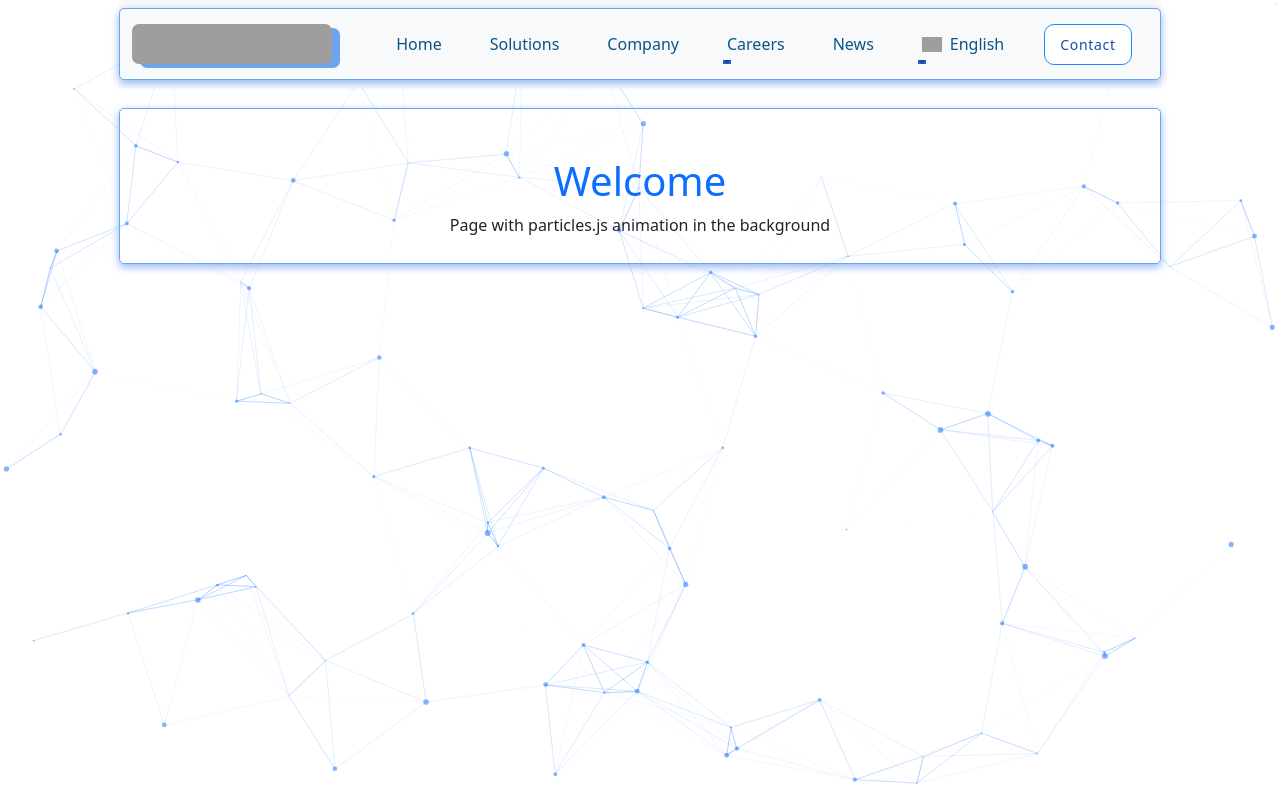
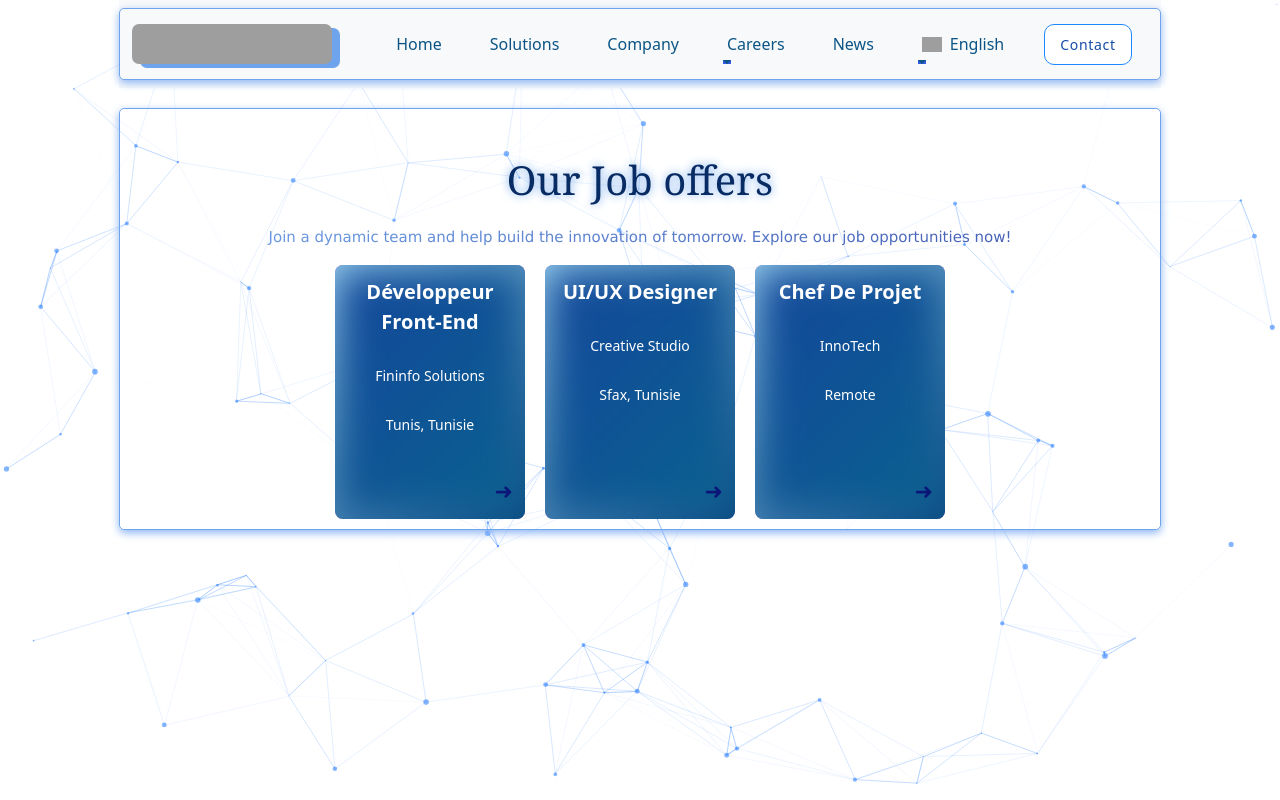
Before and after one commit to GhofraneRezguii/react-test-postuler, a React (Create React App) app: page / in a window 1280 px wide. Built offline with nearby package versions, Linux system fonts and the light colour scheme; grey boxes are pictures that could not be loaded.

Commit message:
Jobcard style

```diff
--- a/src/App.css
+++ b/src/App.css
@@ -15,3 +15,63 @@ body, html, #root {
   left: 0;
   background-color:transparent ;
 }
+/* descp anim */
+/* ========== ANIMATION SLIDE-IN GAUCHE ========== */
+@keyframes slideInLeft {
+  0% {
+    transform: translateX(-100%);
+    opacity: 0;
+  }
+  100% {
+    transform: translateX(0);
+    opacity: 1;
+  }
+}
+
+.slide-in-left {
+  animation: slideInLeft 1s ease-out forwards;
+
+}
+
+/* ========== GRADIENT TEXT ANIMÉ ========== */
+@keyframes gradientShift {
+  0% {
+    background-position: 0% 50%;
+  }
+  50% {
+    background-position: 100% 50%;
+  }
+  100% {
+    background-position: 0% 50%;
+  }
+}
+
+.gradient-text {
+  background: linear-gradient(270deg, #1e90ff, #110f79,rgb(117, 168, 235));
+  background-size: 400% 400%;
+  -webkit-background-clip: text;
+  -webkit-text-fill-color: transparent;
+  animation: gradientShift 6s ease infinite;
+  font-weight: 500;
+  font-size: 1.2rem;
+  /* text-shadow:7px 4px 9px #7ba6ea; */
+}
+
+
+
+
+/* popup title */
+@keyframes popIn {
+  0% {
+    opacity: 0;
+    transform: scale(0.5);
+  }
+  100% {
+    opacity: 1;
+    transform: scale(1);
+  }
+}
+
+.pop-up {
+  animation: popIn 0.6s ease forwards;
+}
--- a/src/App.js
+++ b/src/App.js
@@ -1,7 +1,8 @@
-import './App.css';
-import ParticlesBackground from './Components/ParticlesBackground';
-import Navbar from './Components/Navbar';
-import { useTranslation } from 'react-i18next';
+import "./App.css";
+import ParticlesBackground from "./Components/ParticlesBackground";
+import Navbar from "./Components/Navbar";
+import Offres from './Components/Offres';
+import { useTranslation } from "react-i18next";
 
 function App() {
   const { t, i18n } = useTranslation();
@@ -25,9 +26,32 @@ function App() {
       </div> */}
 
       {/* Contenu traduit */}
-      <div className="container text-center pt-5" style={{ marginTop: '20px' }}>
-        <h1 style={{ color: "#0d6efd" }}>{t('home.bienvenue')}</h1>
-        <p>{t('home.description')}</p>
+      <div className="container text-center pt-5" style={{ marginTop: "20px" }}>
+        <h1
+          style={{
+            color: "#072b62",
+            lineHeight: "45px",
+            margin: 0,
+            fontFamily: "Georgia, serif",
+            textShadow: "0 0 10px rgb(110, 164, 235)",
+          }}
+          className="pop-up"
+        >
+          {t("home.title")}
+        </h1>
+        <br></br>
+        <div className="slide-in-left">
+          <p
+            className="slide-in-left gradient-text"
+            style={{
+              fontFamily: "'Lucida Sans', Geneva, Verdana, sans-serif",
+              fontSize: "15px",
+            }}
+          >
+            {t("home.description")}
+          </p>
+        </div>
+        <Offres />
       </div>
     </div>
   );
--- /dev/null
+++ b/src/Components/JobCard.css
@@ -0,0 +1,86 @@
+.job-card {
+    position: relative;
+    width: 190px;
+    height: 254px;
+    background-color: rgb(168, 128, 225);
+    display: flex;
+    flex-direction: column;
+    justify-content: end;
+    padding: 12px;
+    gap: 12px;
+    border-radius: 8px;
+    cursor: pointer;
+    color: white;
+    overflow: hidden;
+    z-index: 1;
+}
+
+  .job-card::before {
+    content: '';
+    position: absolute;
+    inset: 0;
+    left: -5px;
+    margin: auto;
+    width: 200px;
+    height: 264px;
+    border-radius: 10px;
+    background: linear-gradient(-45deg, #0a4881 0%, #95cded 100%);
+    z-index: -10;
+    pointer-events: none;
+    transition: all 0.6s cubic-bezier(0.175, 0.885, 0.32, 1.275);
+  }
+
+  .job-card::after {
+    content: "";
+    z-index: -1;
+    position: absolute;
+    inset: 0;
+    background: linear-gradient(-45deg, #0a6190 0%, #13479a 100%,#120766 0%);
+    transform: translate3d(0, 0, 0) scale(0.95);
+    filter: blur(20px);
+  }
+
+  .job-card .heading {
+    font-size: 20px;
+    text-transform: capitalize;
+    font-weight: 700;
+  }
+
+  .job-card p:not(.heading) {
+    font-size: 14px;
+  }
+
+  .job-card p:last-child {
+    color: #0c085c;
+    font-weight: 600;
+  }
+
+  .job-card:hover::after {
+    filter: blur(30px);
+  }
+
+  .job-card:hover::before {
+    transform: rotate(-90deg) scaleX(1.34) scaleY(0.77);
+  }
+
+
+
+
+
+.arrow-link {
+    display: flex;
+    justify-content: flex-end;
+    margin-top: auto;
+  }
+
+  .arrow-button {
+    font-size: 22px;
+    color: #0c1578;
+    text-decoration: none;
+    transition: transform 0.3s ease;
+  }
+
+  .arrow-button:hover {
+    transform: translateX(5px);
+    color: #40c9ff;
+  }
--- /dev/null
+++ b/src/Components/JobCard.jsx
@@ -0,0 +1,21 @@
+import React from 'react';
+import './JobCard.css';
+import './JobCard.css';
+
+function JobCard({ title, company, location, link }) {
+  return (
+    <div className="job-card">
+      <p className="heading">{title}</p>
+      <p>{company}</p>
+      <p>{location}</p>
+
+      <div className="arrow-link">
+        <a href={link} className="arrow-button">
+          ➜ {/* ou <i className="bi bi-arrow-right"></i> pour Bootstrap Icons */}
+        </a>
+      </div>
+    </div>
+  );
+}
+
+export default JobCard;
--- a/src/Components/Navbar.css
+++ b/src/Components/Navbar.css
@@ -1,5 +1,6 @@
 :root {
     --shadow-color: rgb(110, 164, 235);
+   /* color: #072b62; */
   }
 
 
@@ -119,7 +120,7 @@ body {
     overflow: hidden;
     position: relative;
     border-radius: 10px;
-  overflow: hidden;
+    overflow: hidden;
   }
 
   .btn-shine:after {
--- /dev/null
+++ b/src/Components/Offres.jsx
@@ -0,0 +1,27 @@
+import React from 'react';
+import JobCard from './JobCard';
+import './JobCard.css';
+
+function Offres() {
+  const jobs = [
+    { title: "Développeur Front-end", company: "Fininfo Solutions", location: "Tunis, Tunisie" },
+    { title: "UI/UX Designer", company: "Creative Studio", location: "Sfax, Tunisie" },
+    { title: "Chef de Projet", company: "InnoTech", location: "Remote" },
+  ];
+
+  return (
+    <div style={{ display: "flex", gap: "20px", flexWrap: "wrap", justifyContent: "center" }}>
+      {jobs.map((job, index) => (
+       <JobCard
+       key={index}
+       title={job.title}
+       company={job.company}
+       location={job.location}
+       link={`/offre/${index}`}
+     />
+      ))}
+    </div>
+  );
+}
+
+export default Offres;
--- a/src/translations/en.json
+++ b/src/translations/en.json
@@ -12,7 +12,7 @@
       "langue": "English"
     },
     "home": {
-      "bienvenue": "Welcome",
-      "description": "Page with particles.js animation in the background"
+      "title": "Our Job offers",
+      "description": "Join a dynamic team and help build the innovation of tomorrow. Explore our job opportunities now!"
     }
   }
--- a/src/translations/fr.json
+++ b/src/translations/fr.json
@@ -12,7 +12,8 @@
       "langue": "Français"
     },
     "home": {
-      "bienvenue": "Bienvenue",
-      "description": "Page avec animation particles.js en arrière-plan"
+      "title": "Nos Offres d'emploi",
+      "description": "Rejoignez une équipe dynamique et contribuez à construire l’innovation de demain. Découvrez nos opportunités dès maintenant !"
     }
+
   }
```
